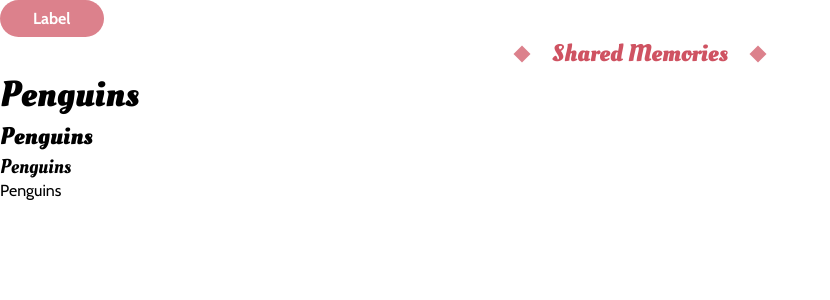
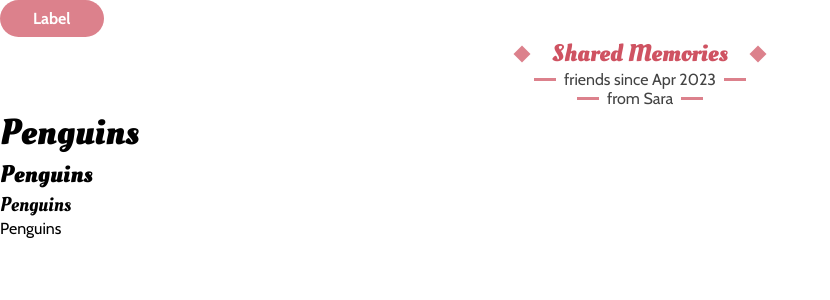
Before and after one commit to hemidemisemisara/penguins, a React (Vite) app: page / in a window 1280 px wide. Shown: the top 300 px of the page, without its empty margins (0-830 px from the left). Built offline with nearby package versions, Linux system fonts and the light colour scheme.

Commit message:
build SubHeading component

```diff
--- a/src/App.jsx
+++ b/src/App.jsx
@@ -1,12 +1,15 @@
 import "./App.scss";
 import Button from "./components/Button/Button";
 import Heading from "./components/Heading/Heading";
+import SubHeading from "./components/SubHeading/SubHeading";
 
 function App() {
   return (
     <>
       <Button label={"label"} />
       <Heading heading={"shared memories"} />
+      <SubHeading text={"friends since Apr 2023"} />
+      <SubHeading text={"from Sara"} />
       <h1>Penguins</h1>
       <h2>Penguins</h2>
       <h3>Penguins</h3>
--- /dev/null
+++ b/src/components/SubHeading/SubHeading.jsx
@@ -0,0 +1,16 @@
+import PropTypes from "prop-types";
+import "./SubHeading.scss";
+
+export default function SubHeading({ text }) {
+  return (
+    <div className="sub-heading">
+      <div className="sub-heading__line"></div>
+      <p className="sub-heading__text">{text}</p>
+      <div className="sub-heading__line"></div>
+    </div>
+  );
+}
+
+SubHeading.propTypes = {
+  text: PropTypes.string.isRequired,
+};
--- /dev/null
+++ b/src/components/SubHeading/SubHeading.scss
@@ -0,0 +1,14 @@
+@use "../../styles/partials/fonts" as *;
+@use "../../styles/partials/mixins" as *;
+@use "../../styles/partials/variables" as *;
+
+.sub-heading {
+    @include flex();
+    gap: 0.5rem;
+    color: $color-bodytext;
+    &__line {
+        background-color: $color-primary;
+        width: 1.37rem;
+        height: 0.187rem;
+    }
+}
```
